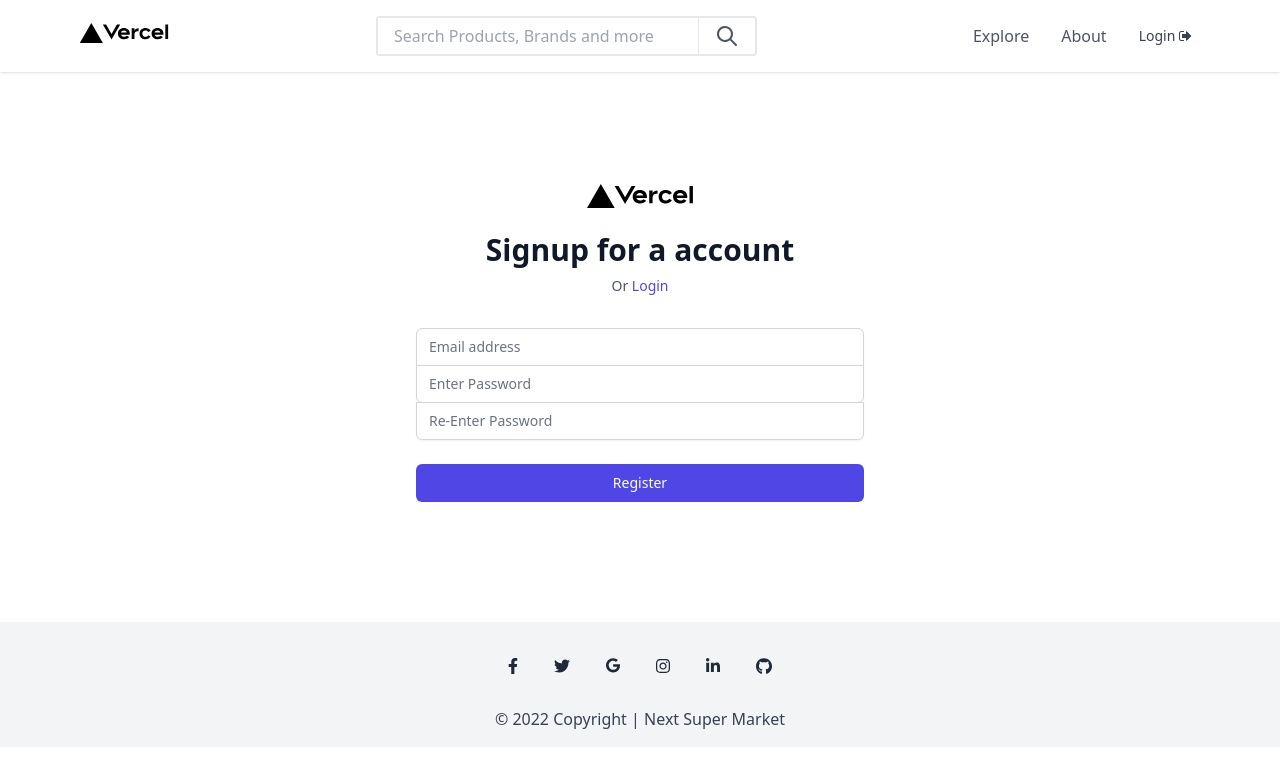
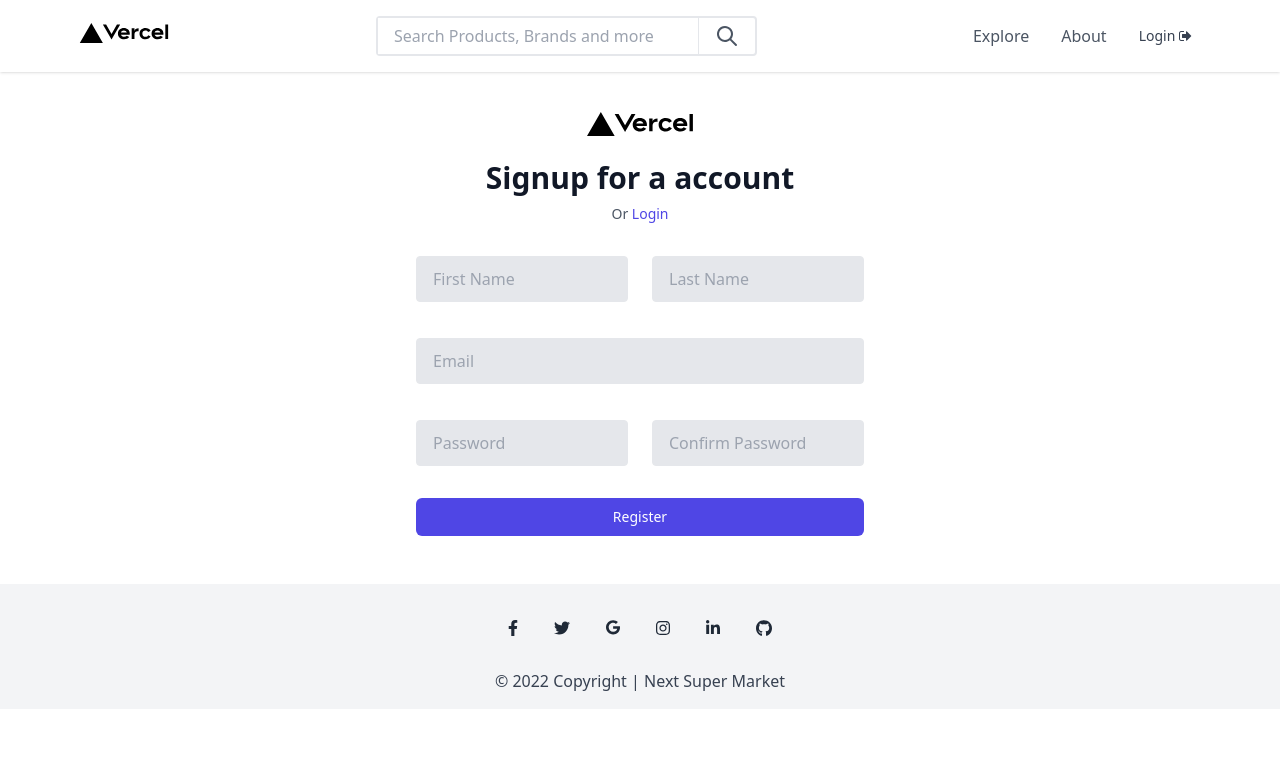
Before and after one commit to yogesh2k21/Next-Super-Market, a Next.js app: page /Signup in a window 1280 px wide. Shown: the top 768 px of the page. Built offline with nearby package versions, Linux system fonts and the light colour scheme.

Commit message:
Signup form frontend logic added

```diff
--- a/pages/Signup.js
+++ b/pages/Signup.js
@@ -1,10 +1,59 @@
-import React from 'react'
-import Link from 'next/link'
+import React, { useState } from "react";
+import Link from "next/link";
+import { toast } from "react-toastify";
+import { useRouter } from "next/router";
 
 const Signup = () => {
+  const router = useRouter();
+  const [samepassword, setSamepassword] = useState(true);
+  const [credentials, setCredentials] = useState({
+    first: "",
+    last: "",
+    email: "",
+    password1: "",
+    password2: "",
+  });
+
+  const onChange = (e) => {
+    setCredentials({ ...credentials, [e.target.name]: e.target.value });
+    // console.log(credentials);
+    if (credentials.password1 == credentials.password2) {
+      setSamepassword(false);
+    }
+  };
+
+  const handleSubmit = async (e) => {
+    if (credentials.password1 != credentials.password2) {
+      toast.error("Please enter same password!");
+      return;
+    }
+    if (credentials.password1.length < 8) {
+      toast.error("Password must be 8 characters!");
+      return;
+    }
+
+    e.preventDefault();
+    const response = await fetch("http://127.0.0.1:8000/signup", {
+      method: "POST", // *POST is use bcoz here we are login the user
+      headers: {
+        "Content-Type": "application/json",
+      },
+
+      body: JSON.stringify({
+        first_name: credentials.first,
+        last_name: credentials.last,
+        email: credentials.email,
+        password1: credentials.password1,
+      }),
+    }); //request end
+
+    const json = await response.json();
+    console.log(json);
+  };
+
   return (
     <>
-        <div className="min-h-full flex items-center justify-center py-28 mb-2 px-4 sm:px-6 lg:px-8">
+      <div className="min-h-full flex items-center justify-center py-10 mb-2 px-4 sm:px-6 lg:px-8">
         <div className="max-w-md w-full space-y-8">
           <div>
             <img
@@ -12,77 +61,98 @@ const Signup = () => {
               src="vercel.svg"
               alt="Workflow"
             />
-            <h2 className="mt-6 text-center text-3xl font-extrabold text-gray-900">Signup for a account</h2>
+            <h2 className="mt-6 text-center text-3xl font-extrabold text-gray-900">
+              Signup for a account
+            </h2>
             <p className="mt-2 text-center text-sm text-gray-600">
-              Or{' '}
-              <Link href="/Login"><a className="font-medium text-indigo-600 hover:text-indigo-500">
-                 Login
-              </a></Link>
+              Or{" "}
+              <Link href="/Login">
+                <a className="font-medium text-indigo-600 hover:text-indigo-500">
+                  Login
+                </a>
+              </Link>
             </p>
           </div>
-          <form className="mt-8 space-y-6" action="#" method="POST">
-            <input type="hidden" name="remember" defaultValue="true" />
-            <div className="rounded-md shadow-sm -space-y-px">
 
-              <div>
-                <label htmlFor="email-address" className="sr-only">
-                  Email address
-                </label>
+          <div class="w-full max-w-lg">
+            <div class="flex flex-wrap -mx-3 mb-6">
+              <div class="w-full md:w-1/2 px-3 mb-6 md:mb-0">
                 <input
-                  id="email-address"
+                  class="appearance-none block w-full bg-gray-200 text-gray-700 border border-gray-200 rounded py-3 px-4 mb-3 leading-tight focus:outline-none focus:border-indigo-500 focus:bg-white"
+                  id="grid-first-name"
+                  type="text"
+                  placeholder="First Name"
+                  name="first"
+                  value={credentials.first}
+                  onChange={onChange}
+                  required
+                />
+              </div>
+              <div class="w-full md:w-1/2 px-3">
+                <input
+                  class="appearance-none block w-full bg-gray-200 text-gray-700 border border-gray-200 rounded py-3 px-4 leading-tight focus:outline-none focus:bg-white focus:border-indigo-500"
+                  id="grid-last-name"
+                  type="text"
+                  placeholder="Last Name"
+                  name="last"
+                  value={credentials.last}
+                  onChange={onChange}
+                  required
+                />
+              </div>
+            </div>
+            <div class="flex flex-wrap -mx-3 mb-6">
+              <div class="w-full px-3">
+                <input
+                  class="appearance-none block w-full bg-gray-200 text-gray-700 border border-gray-200 rounded py-3 px-4 mb-3 leading-tight focus:outline-none focus:bg-white focus:border-indigo-500"
+                  id="grid-password"
+                  type="email"
+                  placeholder="Email"
                   name="email"
-                  type="email"
-                  autoComplete="email"
+                  value={credentials.email}
+                  onChange={onChange}
                   required
-                  className="appearance-none rounded-none relative block w-full px-3 py-2 border border-gray-300 placeholder-gray-500 text-gray-900 rounded-t-md focus:outline-none focus:ring-indigo-500 focus:border-indigo-500 focus:z-10 sm:text-sm"
-                  placeholder="Email address"
+                />
+              </div>
+            </div>
+            <div class="flex flex-wrap -mx-3 mb-2">
+              <div class="w-full md:w-1/2 px-3 mb-6 md:mb-0">
+                <input
+                  class="appearance-none block w-full bg-gray-200 text-gray-700 border border-gray-200 rounded py-3 px-4 leading-tight focus:outline-none focus:bg-white focus:border-indigo-500"
+                  type="password"
+                  placeholder="Password"
+                  name="password1"
+                  value={credentials.password1}
+                  onChange={onChange}
+                  required
                 />
               </div>
 
-              <div>
-                <label htmlFor="password" className="sr-only">
-                  Password
-                </label>
+              <div class="w-full md:w-1/2 px-3 mb-6 md:mb-0">
                 <input
-                  id="password1"
-                  name="password1"
+                  class="appearance-none block w-full bg-gray-200 text-gray-700 border border-gray-200 rounded py-3 px-4 leading-tight focus:outline-none focus:bg-white focus:border-indigo-500"
                   type="password"
-                  autoComplete="current-password"
+                  placeholder="Confirm Password"
+                  name="password2"
+                  value={credentials.password2}
+                  onChange={onChange}
                   required
-                  className="appearance-none rounded-none relative block w-full px-3 py-2 border border-gray-300 placeholder-gray-500 text-gray-900 rounded-b-md focus:outline-none focus:ring-indigo-500 focus:border-indigo-500 focus:z-10 sm:text-sm"
-                  placeholder="Enter Password"
-                />
-              </div>
-
-              <div>
-                <label htmlFor="password" className="sr-only">
-                  Password
-                </label>
-                <input
-                  id="password2"
-                  name="password2"
-                  type="password"
-                  autoComplete="current-password"
-                  required
-                  className="appearance-none rounded-none relative block w-full px-3 py-2 border border-gray-300 placeholder-gray-500 text-gray-900 rounded-b-md focus:outline-none focus:ring-indigo-500 focus:border-indigo-500 focus:z-10 sm:text-sm"
-                  placeholder="Re-Enter Password"
                 />
               </div>
             </div>
-
-            <div>
+            <div className="mt-8">
               <button
-                type="submit"
+                onClick={handleSubmit}
                 className="group relative w-full flex justify-center py-2 px-4 border border-transparent text-sm font-medium rounded-md text-white bg-indigo-600 hover:bg-indigo-700 focus:outline-none focus:ring-2 focus:ring-offset-2 focus:ring-indigo-500"
               >
                 Register
               </button>
             </div>
-          </form>
+          </div>
         </div>
       </div>
     </>
-  )
-}
+  );
+};
 
-export default Signup
+export default Signup;
```
